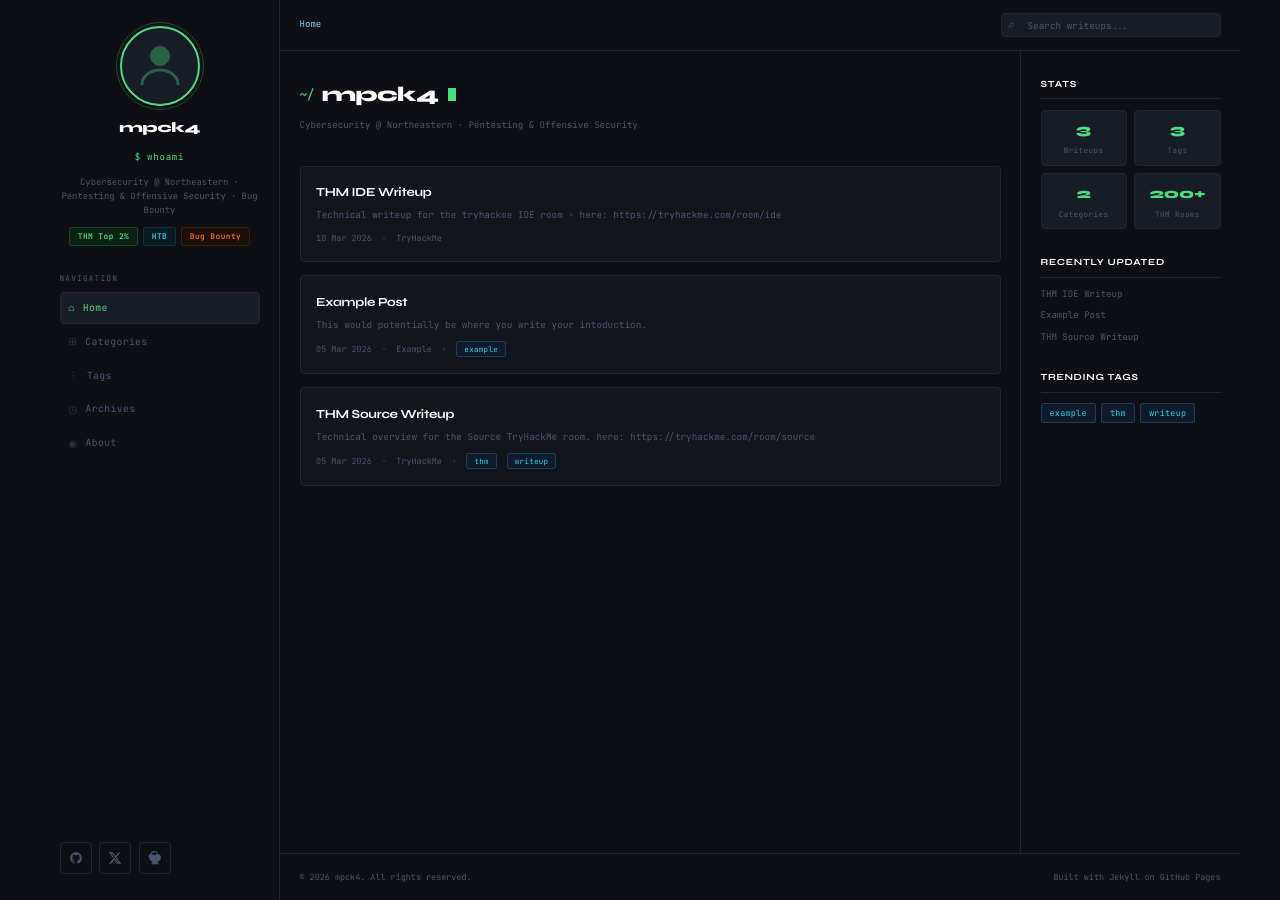
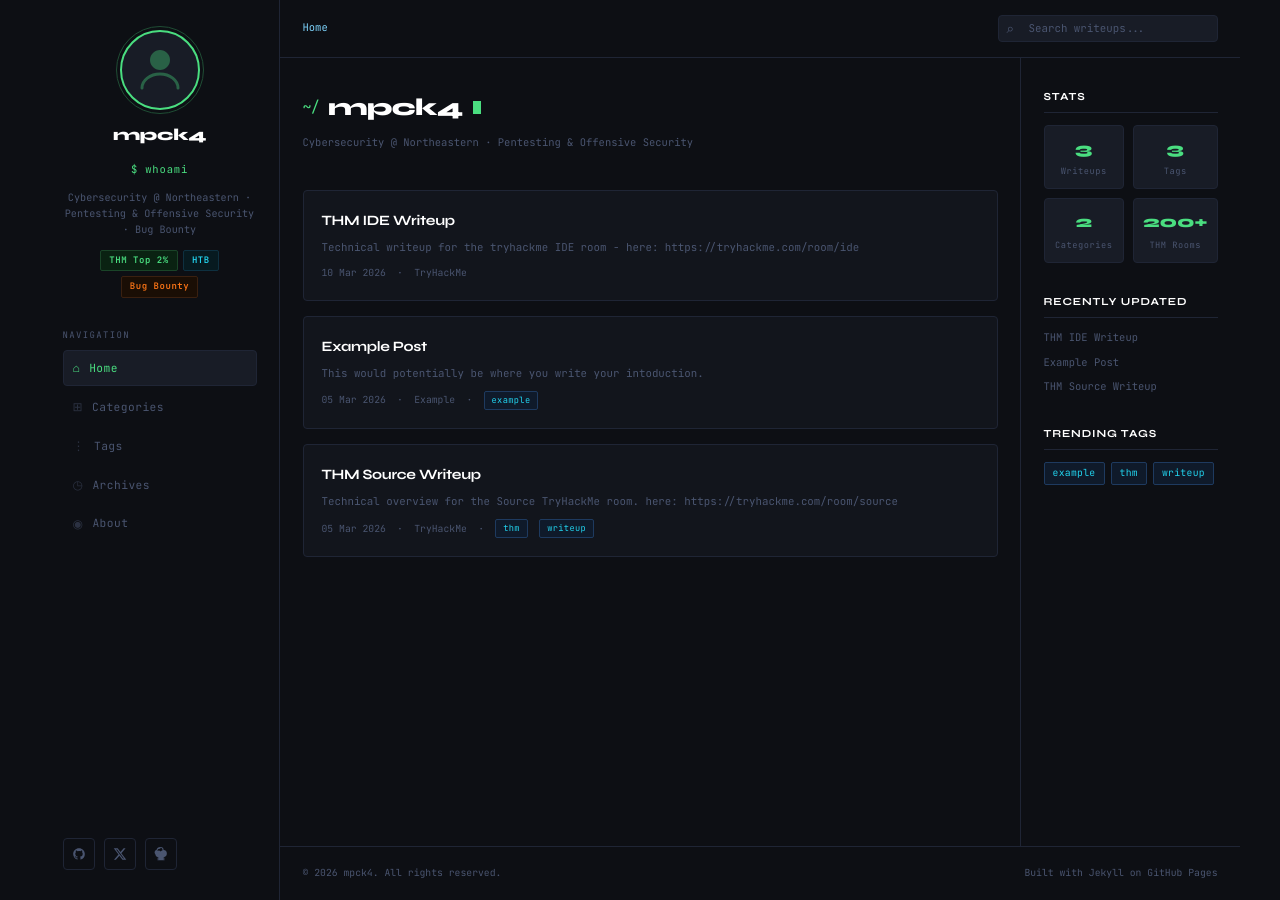
Before and after one commit to mpck4/mpck4.github.io, a Jekyll site: the page built from index.html, in a window 1280 px wide. Built offline with Jekyll 4.4.1, drawn with Linux system fonts in a browser that asks for light colours; the list of posts is cut into pages by our own code.

Commit message:
size update

```diff
--- a/_sass/_variables.scss
+++ b/_sass/_variables.scss
@@ -21,7 +21,7 @@ $max-width:       1200px;
 // ── Typography ────────────────────────────────────────
 $font-mono:   'JetBrains Mono', monospace;
 $font-display:'Syne', sans-serif;
-$font-size:   13px;
+$font-size:   15px;
 $line-height: 1.7;
 
 // ── Transitions ───────────────────────────────────────
```
